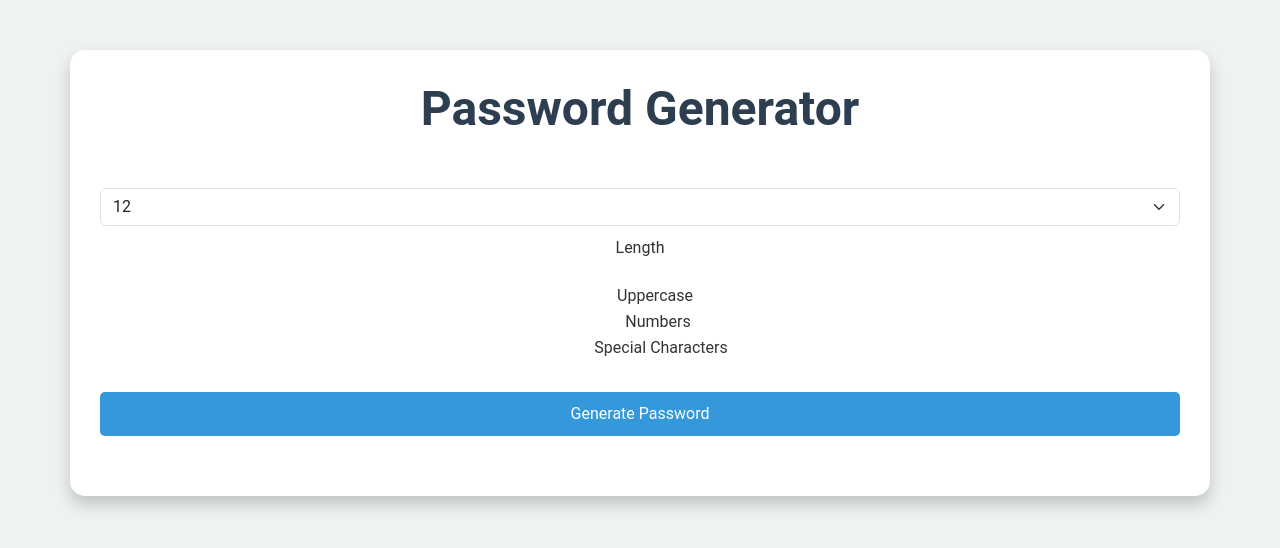
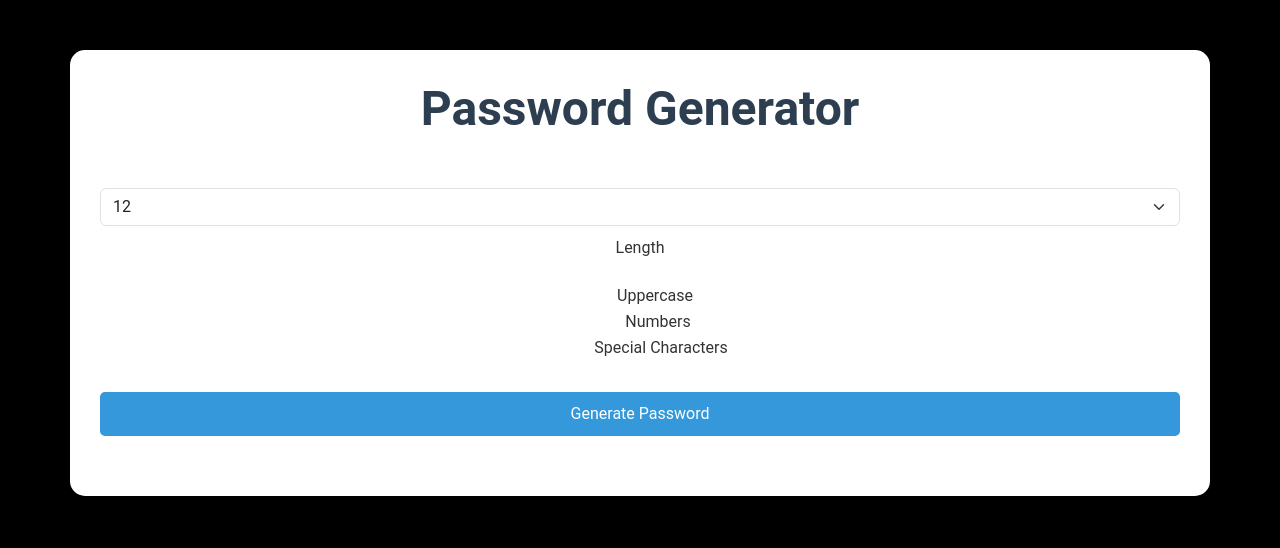
Before and after one commit to Tonyjr7/Password_Generator, a Django app: page / in a window 1280 px wide. Shown: the top 548 px of the page. Run offline with Django 5.2, Linux system fonts and the light colour scheme.

Commit message:
Update home.html

```diff
--- a/generator/templates/generator/home.html
+++ b/generator/templates/generator/home.html
@@ -8,7 +8,7 @@
 </head>
 <style>
     body {
-    background-color: #eef2f3;
+    background-color: black;
     font-family: 'Roboto', sans-serif;
     color: #333;
 }
```
